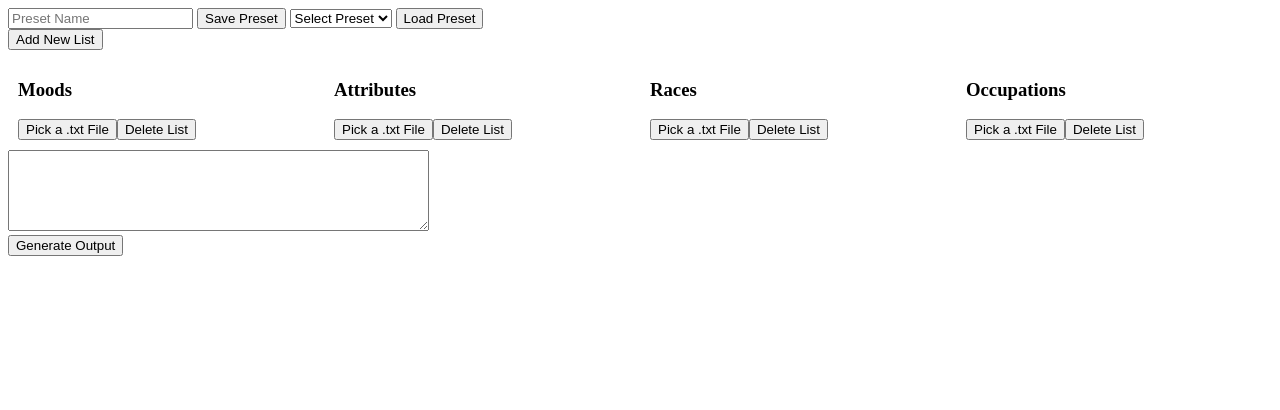
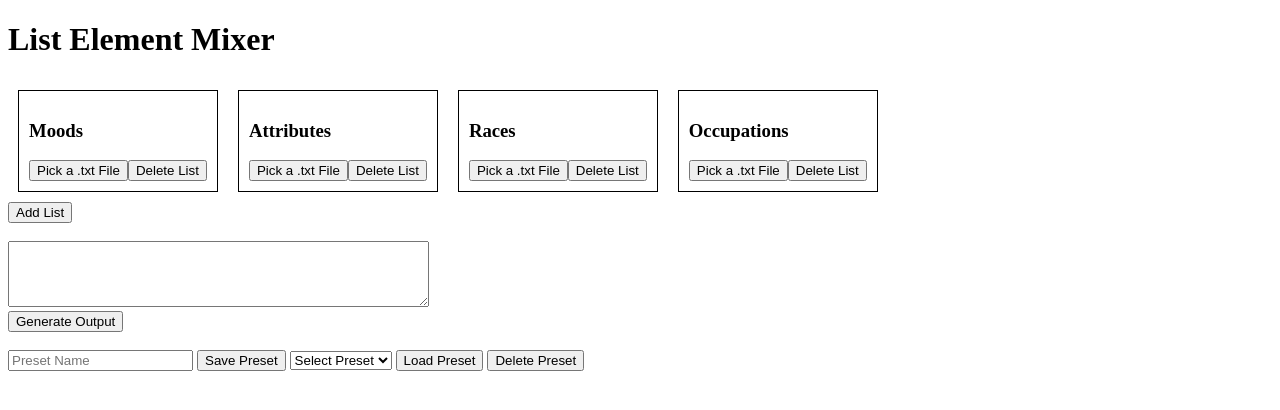
Before and after one commit to zcoffin86/ListElementMixer, a plain HTML site: page index.html in a window 1280 px wide. Drawn offline with Linux system fonts and the light colour scheme.

Commit message:
delete presets, update style

```diff
--- a/index.html
+++ b/index.html
@@ -7,39 +7,31 @@
     <title>List Element Mixer</title>
     <style>
         .column {
-            float: left;
-            width: 25%;
+            border: 1px solid black;
             padding: 10px;
-            box-sizing: border-box;
-        }
-
-        .row::after {
-            content: "";
-            display: table;
-            clear: both;
+            margin: 10px;
+            display: inline-block;
+            vertical-align: top;
         }
     </style>
 </head>
 
 <body>
-    <div>
+    <h1>List Element Mixer</h1>
+    <div id="columnsContainer"></div>
+    <button id="addColumnButton">Add List</button>
+    <br><br>
+    <textarea id="outputTextArea" rows="4" cols="50" readonly></textarea>
+    <br>
+    <button id="generateOutputButton">Generate Output</button>
+    <br><br>
     <input type="text" id="presetNameInput" placeholder="Preset Name">
     <button id="savePresetButton">Save Preset</button>
     <select id="presetSelect">
         <option value="">Select Preset</option>
     </select>
     <button id="loadPresetButton">Load Preset</button>
-    </div>
-
-    <button id="addColumnButton">Add New List</button>
-    <div id="columnsContainer" class="row"></div>
-
-    <div>
-        <textarea id="outputTextArea" rows="5" cols="50" readonly></textarea>
-        <br>
-        <button id="generateOutputButton">Generate Output</button>
-    </div>
-
+    <button id="deletePresetButton">Delete Preset</button>
     <script src="script.js"></script>
 </body>
 
--- a/script.js
+++ b/script.js
@@ -267,6 +267,25 @@ function loadPreset() {
   }
 }
 
+function deletePreset() {
+  const presetName = document.getElementById("presetSelect").value;
+  if (!presetName) {
+    alert("Please select a preset to delete.");
+    return;
+  }
+
+  let presets = JSON.parse(localStorage.getItem("presets")) || {};
+  if (!presets[presetName]) {
+    alert("Preset not found.");
+    return;
+  }
+
+  delete presets[presetName];
+  localStorage.setItem("presets", JSON.stringify(presets));
+
+  updatePresetSelect();
+}
+
 function updatePresetSelect() {
   const presetSelect = document.getElementById("presetSelect");
   presetSelect.innerHTML = '<option value="">Select Preset</option>';
@@ -283,6 +302,7 @@ function updatePresetSelect() {
 document.getElementById("generateOutputButton").addEventListener("click", generateOutput);
 document.getElementById("savePresetButton").addEventListener("click", savePreset);
 document.getElementById("loadPresetButton").addEventListener("click", loadPreset);
+document.getElementById("deletePresetButton").addEventListener("click", deletePreset);
 
 document.addEventListener("DOMContentLoaded", function () {
   const lists = initializeLists();
```
Lines whose indentation alone changed are shown as unchanged.
